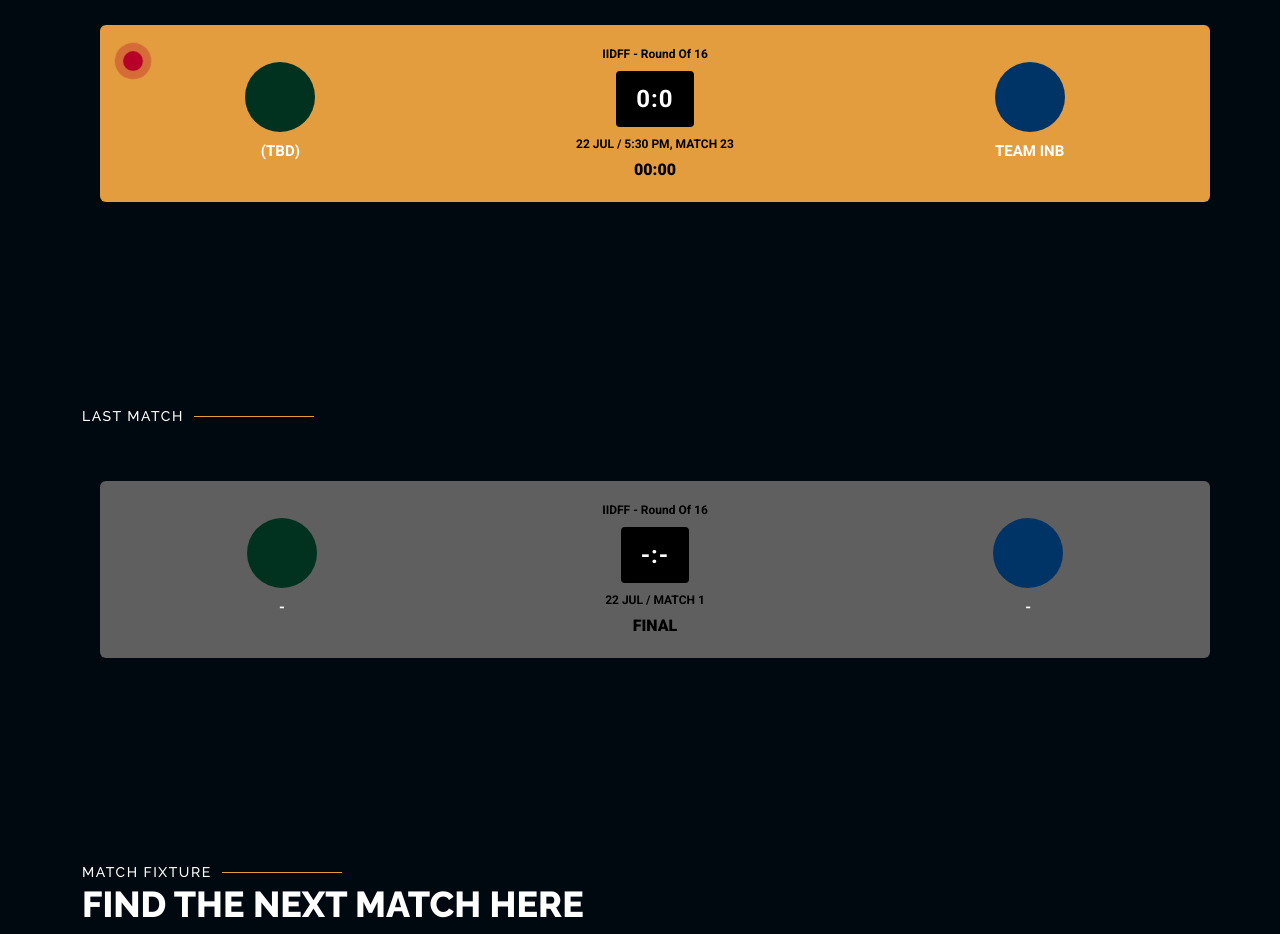
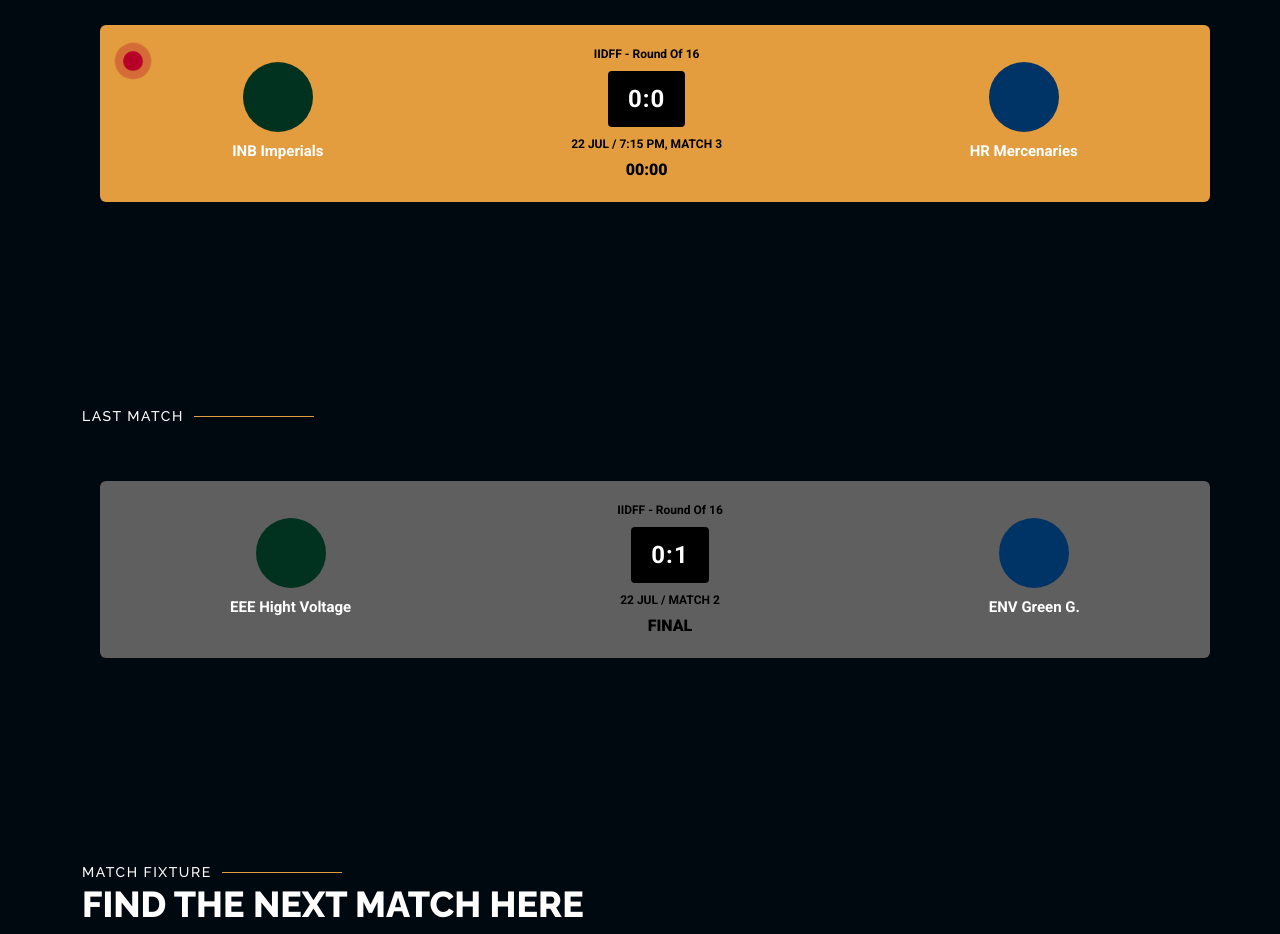
Before and after one commit to witch3rX/IIDFFS2_web, a plain HTML site: page index.html in a window 1280 px wide. Shown: the part 1660-2594 px from the top of the page. Drawn offline with Linux system fonts and the light colour scheme.

Commit message:
Update index.html

```diff
--- a/index.html
+++ b/index.html
@@ -232,7 +232,7 @@
    <div aria-label="" class="team2">
      <img alt="" height="70" src="assets/img/green.jpg" width="70"/>
     <div class="team-name">
-     (TBD)
+     INB Imperials
     </div>
 
    </div>
@@ -244,7 +244,7 @@
      0:0
     </div>
     <div class="date-time">
-     22 JUL / 5:30 PM, MATCH 23
+     22 JUL / 7:15 PM, MATCH 3
     </div>
     <div class="duration">
     00:00
@@ -253,7 +253,7 @@
    <div aria-label="" class="team2">
      <img alt="" height="70" src="assets/img/blue.jpg" width="70"/>
     <div class="team-name">
-     TEAM INB
+     HR Mercenaries
     </div>
    </div>
   </div>
@@ -275,7 +275,7 @@
    <div aria-label="" class="team2">
      <img alt="" height="70" src="assets/img/green.jpg" width="70"/>
     <div class="team-name">
-     -
+     EEE Hight Voltage
     </div>
 
    </div>
@@ -284,10 +284,10 @@
      IIDFF - Round Of 16
     </div>
     <div aria-label="" class="score-box">
-     -:-
+     0:1
     </div>
     <div class="date-time">
-     22 JUL / MATCH 1
+     22 JUL / MATCH 2
     </div>
     <div class="duration">
      FINAL
@@ -296,7 +296,7 @@
    <div aria-label="" class="team2">
      <img alt="" height="70" src="assets/img/blue.jpg" width="70"/>
     <div class="team-name">
-    -
+    ENV Green G.
     </div>
     <!-- <div class="team-location">
      London
```
